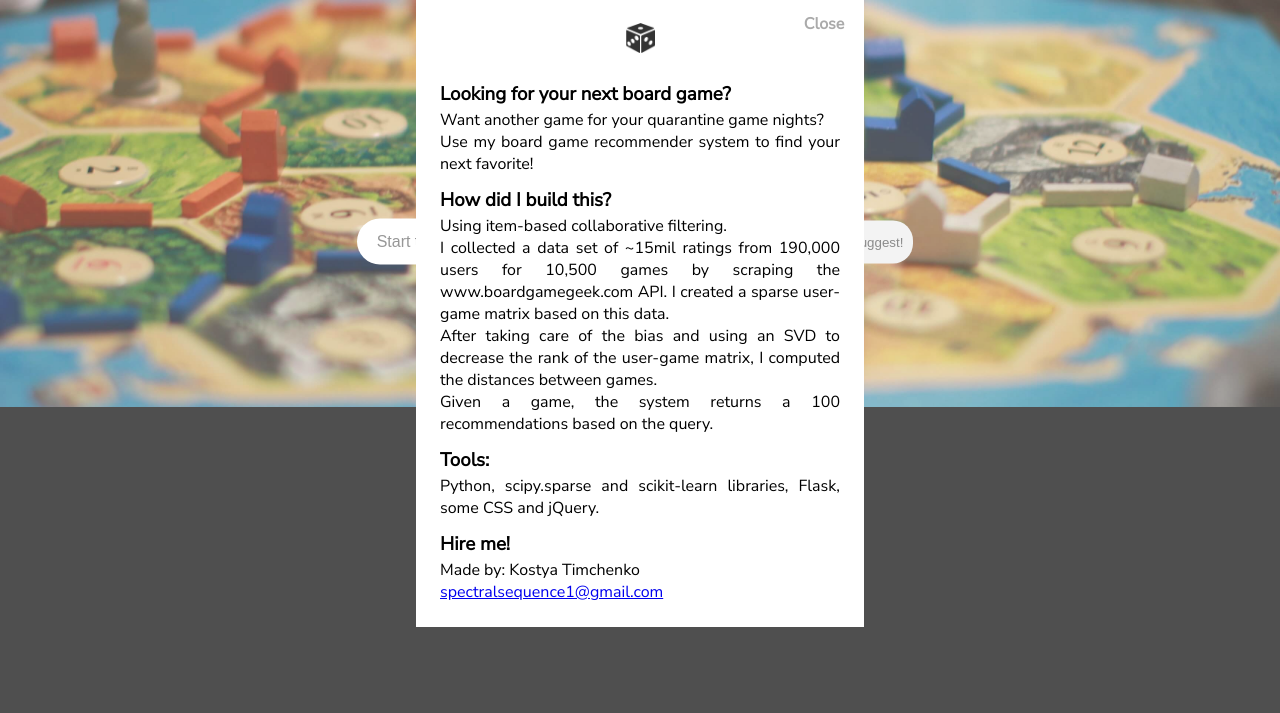
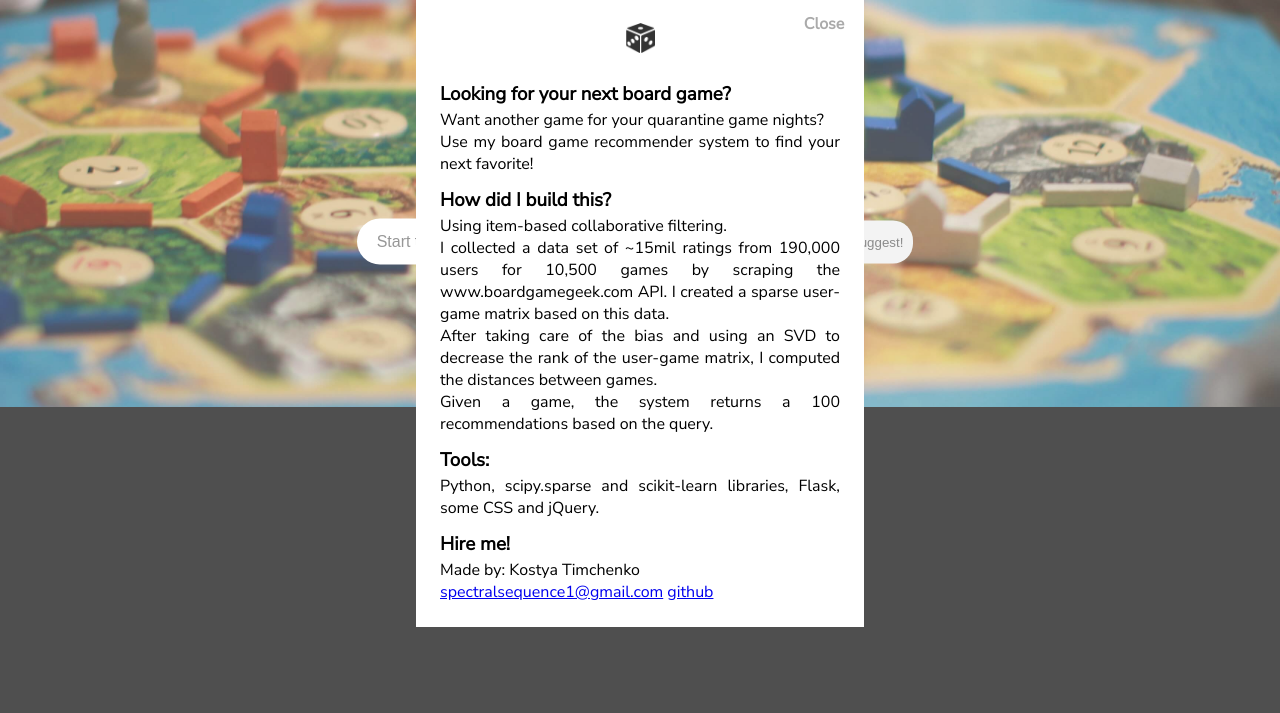
Before and after one commit to ktimchen/board-game-recommender, a Flask app: page / in a window 1280 px wide, after a click on "About". Shown: the part 87-800 px from the top of the page. Run offline with Flask 2, Linux system fonts and the light colour scheme; some libraries are stand-ins or nearby versions.

Commit message:
Update index.html

```diff
--- a/templates/index.html
+++ b/templates/index.html
@@ -195,7 +195,9 @@ $(document).ready(function(){
     <h3>Hire me!</h3>
     <div>Made by: Kostya Timchenko </div>
 
-    <div><a href="mailto:spectralsequence1@gmail.com">spectralsequence1@gmail.com</a> </div>
+    <div><a href="mailto:spectralsequence1@gmail.com">spectralsequence1@gmail.com</a> <a href="https://github.com/ktimchen/board-game-recommender">  github</a> </div>
+
+
 
 
    </div>
```
